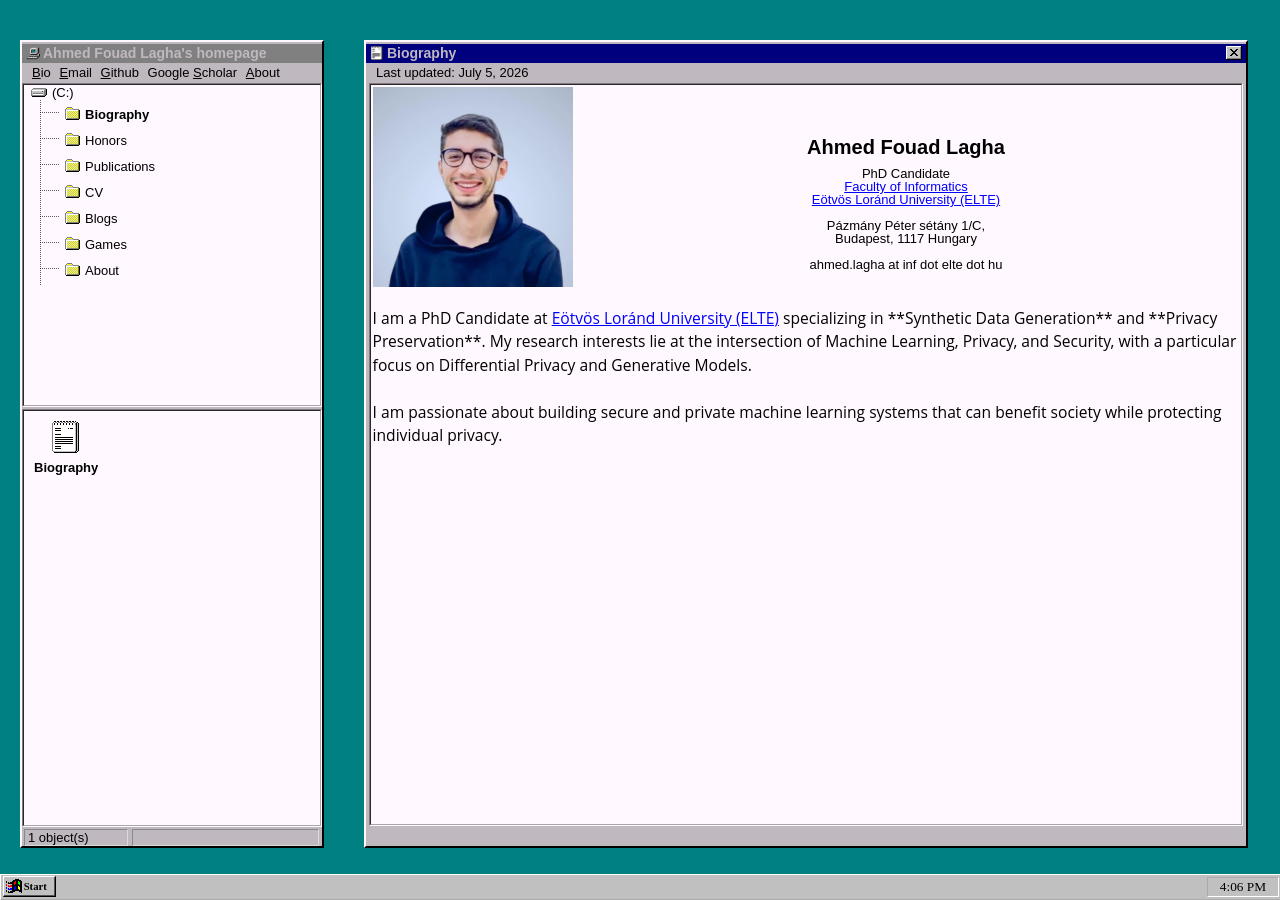
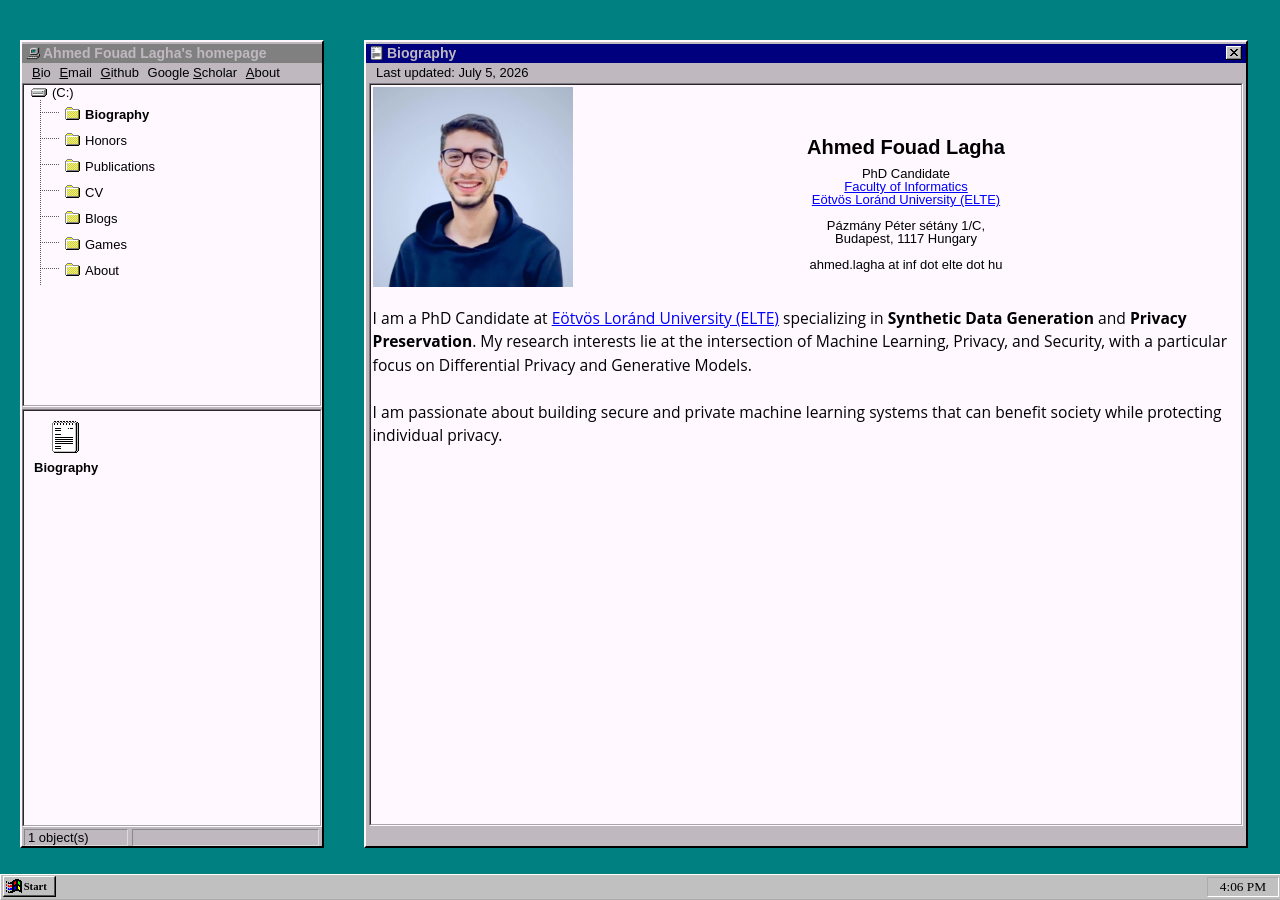
Before and after one commit to ahmed-fouad-lagha/ahmed-fouad-lagha.github.io, a Jekyll site: the page built from _bio/bio.html, in a window 1280 px wide. Built offline with Jekyll 4.4.1, drawn with Linux system fonts in a browser that asks for light colours; comment, search, counter and statistics services are not loaded; part of the change alters nothing that is shown.

```diff
--- a/_bio/bio.html
+++ b/_bio/bio.html
@@ -31,7 +31,7 @@ permalink: /bio/index.html
     <img class="bio_image" alt="Ahmed Fouad Lagha" src="bio.jpg">
     <div class="bio_name">
         <h1>Ahmed Fouad Lagha</h1>
-        <h3>PhD Candidate<h3>
+        <h3>PhD Candidate</h3>
         <h3><a href="https://www.inf.elte.hu/en/" target="_blank">Faculty of Informatics</a><br />
         <a href="https://www.elte.hu/en/" target="_blank">Eötvös Loránd University (ELTE)</a></h3><br />
         Pázmány Péter sétány 1/C,<br />
@@ -41,7 +41,7 @@ permalink: /bio/index.html
 </div>
 <div class="bio_statement">
     <p>
-        I am a PhD Candidate at <a href="https://www.elte.hu/en/" target="_blank">Eötvös Loránd University (ELTE)</a> specializing in **Synthetic Data Generation** and **Privacy Preservation**. My research interests lie at the intersection of Machine Learning, Privacy, and Security, with a particular focus on Differential Privacy and Generative Models.<br/><br/>
+        I am a PhD Candidate at <a href="https://www.elte.hu/en/" target="_blank">Eötvös Loránd University (ELTE)</a> specializing in <strong>Synthetic Data Generation</strong> and <strong>Privacy Preservation</strong>. My research interests lie at the intersection of Machine Learning, Privacy, and Security, with a particular focus on Differential Privacy and Generative Models.<br/><br/>
 
         I am passionate about building secure and private machine learning systems that can benefit society while protecting individual privacy.
     </p>
--- a/_includes/topbar.html
+++ b/_includes/topbar.html
@@ -1,7 +1,7 @@
 <ul class="topbar">
-    <a href="{{ site.url }}/bio"><li><u>B</u>io</li></a>
-    <a href="javascript:alert('ahmed.lagha at inf dot elte dot hu');"><li><u>E</u>mail</li></a>
-    <a href="https://github.com/ahmed-fouad-lagha" target="_blank"><li><u>G</u>ithub</li></a>
-    <a href="https://scholar.google.com/citations?user=YpY7G_MAAAAJ&hl=en" target="_blank"><li>Google <u>S</u>cholar</li></a>
-    <a href="{{ site.url }}/about"><li><u>A</u>bout</li></a>
+    <li><a href="{{ site.url }}/bio"><u>B</u>io</a></li>
+    <li><a href="javascript:alert('ahmed.lagha at inf dot elte dot hu');"><u>E</u>mail</a></li>
+    <li><a href="https://github.com/ahmed-fouad-lagha" target="_blank"><u>G</u>ithub</a></li>
+    <li><a href="https://scholar.google.com/citations?user=YpY7G_MAAAAJ&hl=en" target="_blank">Google <u>S</u>cholar</a></li>
+    <li><a href="{{ site.url }}/about"><u>A</u>bout</a></li>
 </ul>
```
